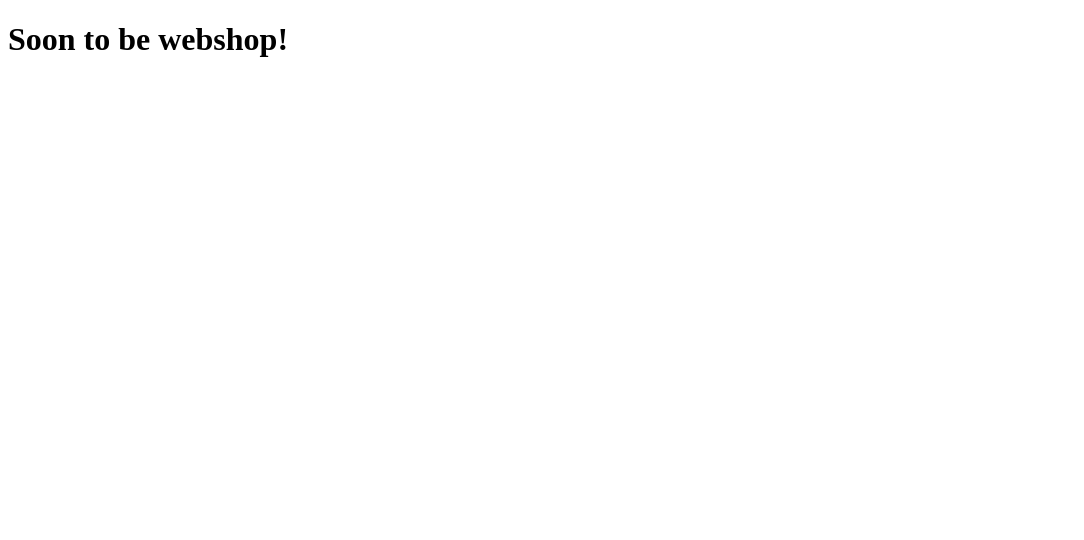
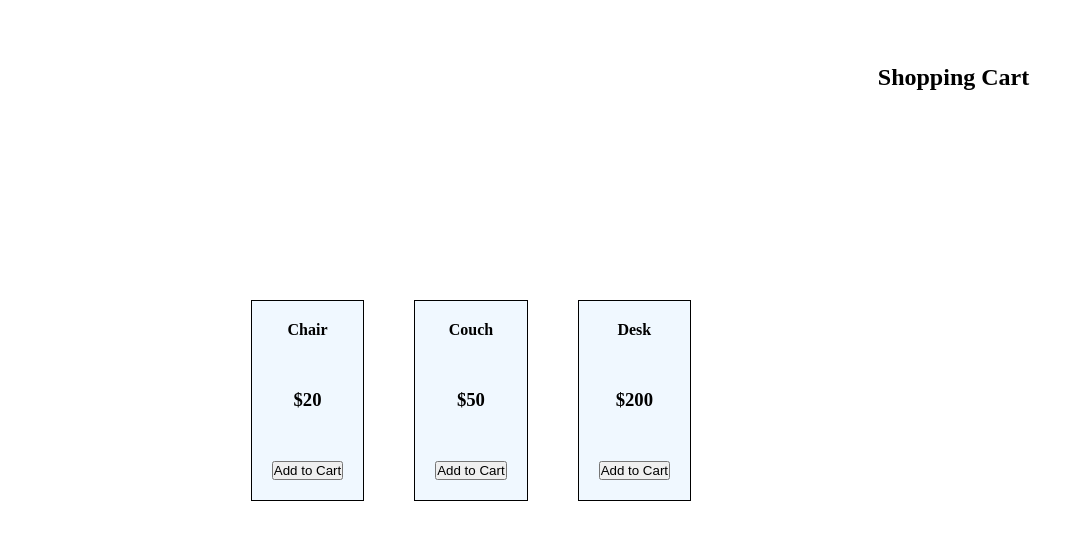
Before and after one commit to Pubstar/React-Shop, a React (Vite) app in the folder Webshop/: page / in a window 1280 px wide. Shown: the top 540 px of the page, without its empty margins (0-1084 px from the left). Built offline with nearby package versions, Linux system fonts and the light colour scheme.

Commit message:
Basic functionality

```diff
--- a/Webshop/src/App.css
+++ b/Webshop/src/App.css
@@ -0,0 +1,29 @@
+* {
+    padding: 0;
+    margin: 0;
+    box-sizing: border-box;
+}
+
+.container {
+    padding: 5%;
+    display: flex;
+    justify-content: space-evenly;
+    height: 100vh;
+}
+
+.items-container {
+    display: flex;
+    justify-content: center;
+    align-items: center;
+    gap: 50px;
+}
+
+.item-frame {
+    background-color: aliceblue;
+    padding: 20px;
+    display: flex;
+    flex-direction: column;
+    gap: 50px;
+    align-items: center;
+    border: 1px solid black;
+}
--- a/Webshop/src/App.jsx
+++ b/Webshop/src/App.jsx
@@ -3,10 +3,48 @@ import './App.css'
 
 function App() {
 
+  const items = [{
+    id: 0,
+    price: 20,
+    name: 'Chair'
+  },
+  {
+    id: 1,
+    price: 50,
+    name: 'Couch'
+  },
+  {
+    id: 2,
+    price: 200,
+    name: 'Desk'
+  }]
+
+  const [shoppingCart, setShoppingCart] = useState([]);
+
+  function updateCart(item) {
+    setShoppingCart([...shoppingCart, {id: item.id, name: item.name, price: item.price}]);
+  }
+
   return (
-    <>
-     <h1>Soon to be webshop!</h1>
-    </>
+
+    <div className='container'>
+      <div className='items-container'>
+     {items.map(item => {
+      return <div key={item.id} className='item-frame'>
+        <h4>{item.name}</h4>
+        <h3>${item.price}</h3>
+        <button onClick={() => updateCart(item)}>Add to Cart</button>
+      </div>
+     })}
+      </div>
+
+     <div className='shopping-cart'>
+      <h2>Shopping Cart</h2>
+      {shoppingCart.map((item,idx) => {
+        return <p key={idx}>{item.name} - ${item.price}</p>
+      })}
+     </div>
+    </div>
   )
 }
 
```
